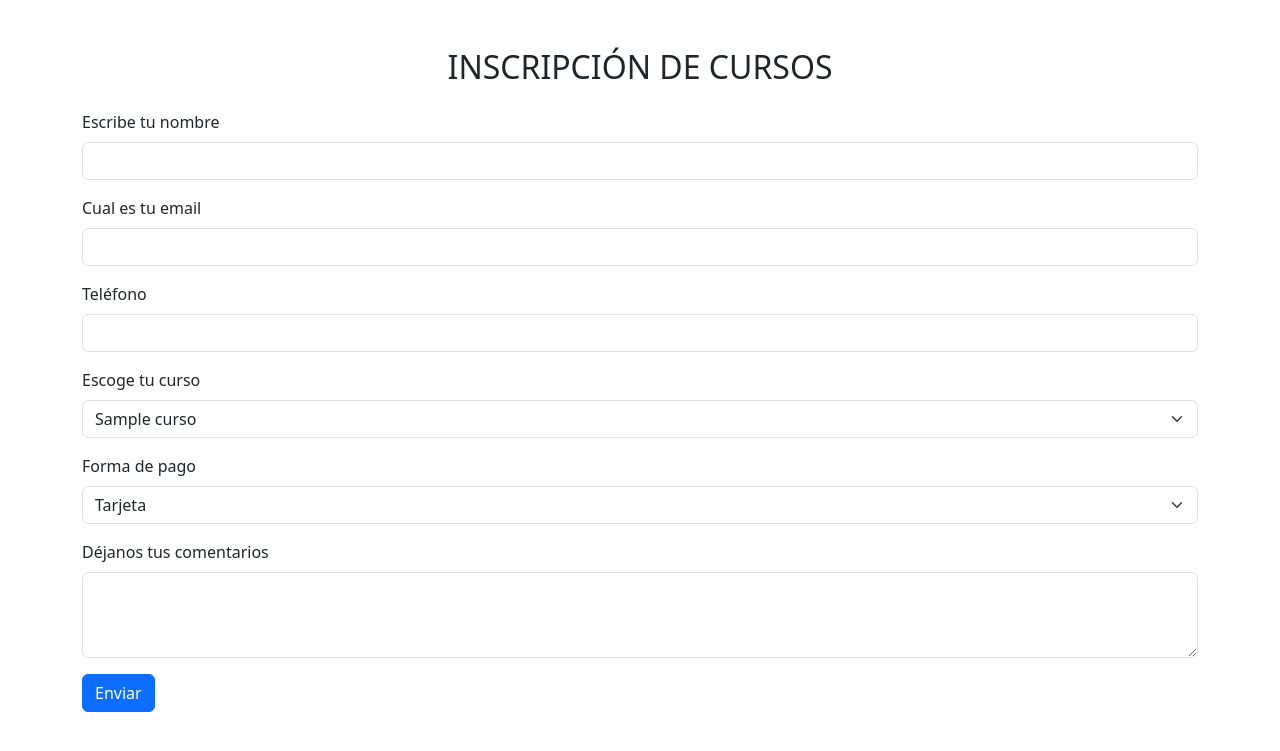
After one commit to DARKTOTEM2703/PLATAFORMA-DE-CURSOS, a PHP site: page /landing/incripcion.php in a window 1280 px wide. The commit adds this page. Shown: the top 751 px of the page. Run offline with PHP 8.4, Linux system fonts and the light colour scheme; tables that the repository leaves empty hold one stand-in row (values such as "Sample post"); some libraries are stand-ins or nearby versions.

Commit message:
Agregar formulario de inscripción con envío de datos y confirmación por correo

```diff
--- a/admin/ver_cursos.php
+++ b/admin/ver_cursos.php
@@ -23,6 +23,7 @@ require_once 'elements/db.php';
                 <hr class="custom-divider mb-4">
                 <a href="cursos.php" class="btn btn-dark btn-regresar">
                     << REGRESAR</a>
+                        <div class="table-responsive">
                             <table class="table table-bordered text-center">
                                 <thead class="table-dark">
                                     <tr>
@@ -54,6 +55,7 @@ require_once 'elements/db.php';
                                     ?>
                                 </tbody>
                             </table>
+                        </div>
             </main>
         </div>
     </div>
--- /dev/null
+++ b/composer.json
@@ -0,0 +1,6 @@
+{
+    "require": {
+        "phpmailer/phpmailer": "^6.10",
+        "vlucas/phpdotenv": "^5.6"
+    }
+}
--- /dev/null
+++ b/landing/incripcion.php
@@ -0,0 +1,115 @@
+<!-- filepath: c:\xampp\htdocs\Subir-Tarea-3-.--Formulario-Cursos-JS\landing\incripcion.php -->
+<?php
+require_once '../admin/elements/db.php'; // Conexión a la base de datos
+require '../vendor/autoload.php'; // Cargar PHPMailer y Dotenv
+
+use PHPMailer\PHPMailer\PHPMailer;
+use PHPMailer\PHPMailer\Exception;
+use Dotenv\Dotenv;
+
+// Cargar variables de entorno
+$dotenv = Dotenv::createImmutable(__DIR__ . '/../');
+$dotenv->load();
+
+if ($_SERVER['REQUEST_METHOD'] === 'POST') {
+    $nombre = $_POST['nombre'];
+    $email = $_POST['email'];
+    $telefono = $_POST['telefono'];
+    $curso = $_POST['curso'];
+    $pago = $_POST['pago'];
+    $comentarios = $_POST['comentarios'];
+
+    try {
+        // Insertar datos en la base de datos
+        $stmt = $pdo->prepare("INSERT INTO inscripciones (nombre, email, telefono, curso, pago, comentarios) VALUES (?, ?, ?, ?, ?, ?)");
+        $stmt->execute([$nombre, $email, $telefono, $curso, $pago, $comentarios]);
+
+        // Configurar PHPMailer
+        $mail = new PHPMailer(true);
+
+        // Configuración del servidor SMTP
+        $mail->isSMTP();
+        $mail->Host = $_ENV['SMTP_HOST'];
+        $mail->SMTPAuth = true;
+        $mail->Username = $_ENV['SMTP_USER'];
+        $mail->Password = $_ENV['SMTP_PASS'];
+        $mail->SMTPSecure = PHPMailer::ENCRYPTION_STARTTLS;
+        $mail->Port = $_ENV['SMTP_PORT'];
+
+        // Configuración del correo
+        $mail->setFrom($_ENV['SMTP_FROM'], $_ENV['SMTP_FROM_NAME']);
+        $mail->addAddress($email, $nombre); // Correo del destinatario
+        $mail->Subject = 'Confirmación de Inscripción';
+        $mail->Body = "Hola $nombre,\n\nGracias por inscribirte en el curso '$curso'. Nos pondremos en contacto contigo pronto.\n\nSaludos,\nEscuela de Capacitación";
+
+        // Enviar correo
+        $mail->send();
+        $success = "Inscripción realizada con éxito. Se ha enviado un correo de confirmación.";
+    } catch (Exception $e) {
+        $error = "Error al enviar el correo: " . $mail->ErrorInfo;
+    } catch (PDOException $e) {
+        $error = "Error al realizar la inscripción: " . $e->getMessage();
+    }
+}
+?>
+
+<!DOCTYPE html>
+<html lang="es">
+
+<head>
+    <meta charset="UTF-8">
+    <meta name="viewport" content="width=device-width, initial-scale=1.0">
+    <title>Inscripción de Cursos</title>
+    <link href="https://cdn.jsdelivr.net/npm/bootstrap@5.3.0/dist/css/bootstrap.min.css" rel="stylesheet">
+</head>
+
+<body>
+    <div class="container my-5">
+        <h2 class="text-center mb-4">INSCRIPCIÓN DE CURSOS</h2>
+        <?php if (isset($success)): ?>
+            <div class="alert alert-success"><?= $success ?></div>
+        <?php elseif (isset($error)): ?>
+            <div class="alert alert-danger"><?= $error ?></div>
+        <?php endif; ?>
+        <form method="POST" action="">
+            <div class="mb-3">
+                <label for="nombre" class="form-label">Escribe tu nombre</label>
+                <input type="text" class="form-control" id="nombre" name="nombre" required>
+            </div>
+            <div class="mb-3">
+                <label for="email" class="form-label">Cual es tu email</label>
+                <input type="email" class="form-control" id="email" name="email" required>
+            </div>
+            <div class="mb-3">
+                <label for="telefono" class="form-label">Teléfono</label>
+                <input type="text" class="form-control" id="telefono" name="telefono" required>
+            </div>
+            <div class="mb-3">
+                <label for="curso" class="form-label">Escoge tu curso</label>
+                <select class="form-select" id="curso" name="curso" required>
+                    <?php
+                    $stmt = $pdo->query("SELECT nombre FROM cursos");
+                    while ($row = $stmt->fetch(PDO::FETCH_ASSOC)) {
+                        echo "<option value='{$row['nombre']}'>{$row['nombre']}</option>";
+                    }
+                    ?>
+                </select>
+            </div>
+            <div class="mb-3">
+                <label for="pago" class="form-label">Forma de pago</label>
+                <select class="form-select" id="pago" name="pago" required>
+                    <option value="Tarjeta">Tarjeta</option>
+                    <option value="Transferencia">Transferencia</option>
+                    <option value="Efectivo">Efectivo</option>
+                </select>
+            </div>
+            <div class="mb-3">
+                <label for="comentarios" class="form-label">Déjanos tus comentarios</label>
+                <textarea class="form-control" id="comentarios" name="comentarios" rows="3"></textarea>
+            </div>
+            <button type="submit" class="btn btn-primary">Enviar</button>
+        </form>
+    </div>
+</body>
+
+</html>
```
Also changed, not shown: 2 other files. Lines whose indentation alone changed are shown as unchanged.
